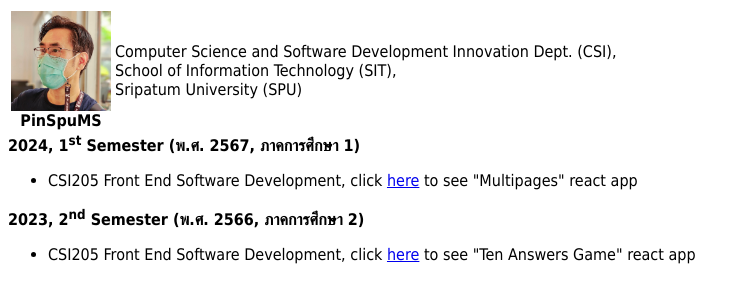
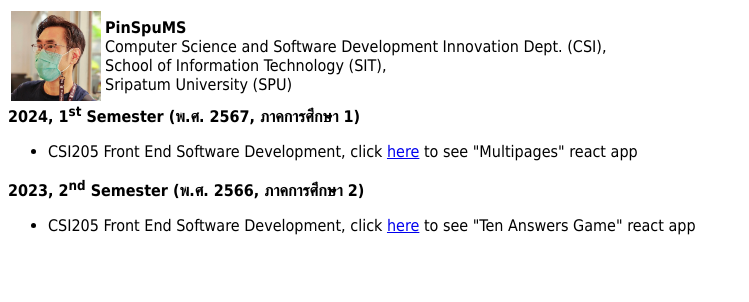
Before and after one commit to PinSpuMS/PinSpuMS.github.io, a plain HTML site: page index.html in a window 1280 px wide. Shown: the whole page, without its empty margins (0-749 px from the left). Drawn offline with Linux system fonts and the light colour scheme.

Commit message:
Update index.html

```diff
--- a/index.html
+++ b/index.html
@@ -9,11 +9,11 @@
   <body>
     <table>
       <tr>
-        <td align='center'>
-          <img src='./images/pin.jpg' width='100px'><br>
+        <td>
+          <img src='./images/pin.jpg' width='90px'><br>
+        </td>
+        <td>
           <b>PinSpuMS</b><br>
-        </td>
-        <td align='left'>
           Computer Science and Software Development Innovation Dept. (CSI),<br>
           School of Information Technology (SIT),<br>
           Sripatum University (SPU)
```
